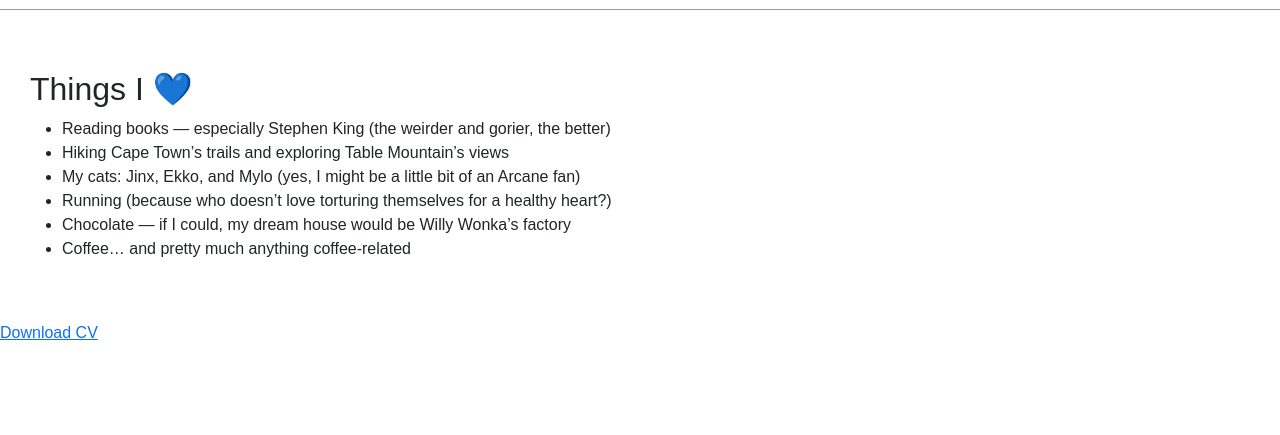
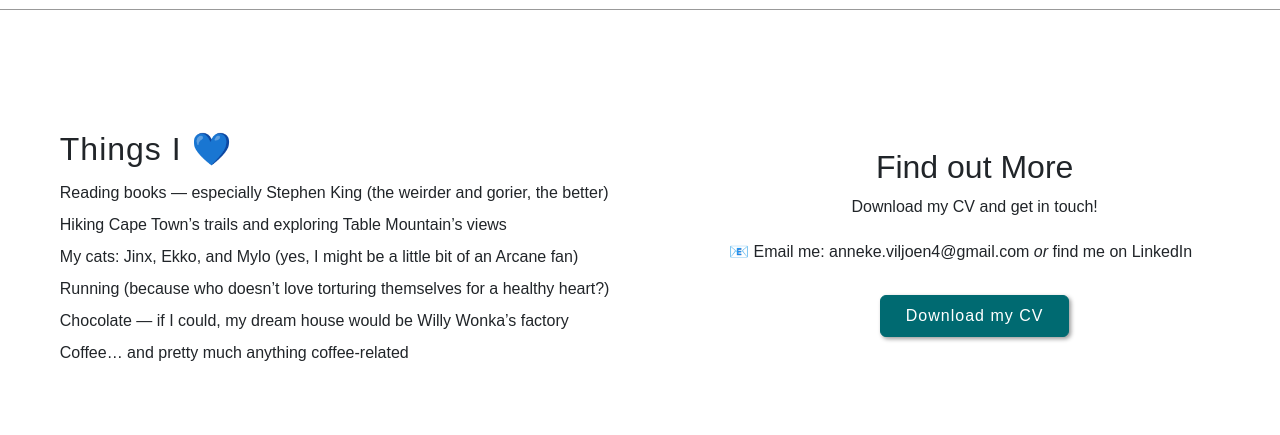
Before and after one commit to anneke44/my-profile-anneke-viljoen, a React (Create React App) app: page /About in a window 1280 px wide. Shown: the part 885-1320 px from the top of the page. Built offline with nearby package versions, Linux system fonts and the light colour scheme.

Commit message:
Adding components and smoothing styling

```diff
--- a/src/About.css
+++ b/src/About.css
@@ -1,5 +1,5 @@
 .About {
-  margin: 0px auto 200px;
+  margin: 0px auto 100px;
   max-width: 100%;
 }
 .about-container {
@@ -28,3 +28,9 @@
   opacity: 0.9;
   letter-spacing: 1px;
 }
+.about-section-CV {
+  display: flex;
+  justify-content: space-around;
+  margin: 120px auto;
+  align-items: center;
+}
--- a/src/About.js
+++ b/src/About.js
@@ -1,9 +1,9 @@
 import React from "react";
-import MyPDF from "./Anneke Viljoen CV 2025.pdf";
 import "./About.css";
 import AnnekeSide from "./assets/anneke-nb-side3.png";
 import AboutImages from "./AboutImages";
 import AboutFacts from "./AboutFacts";
+import AboutCV from "./AboutCV";
 
 export default function About() {
   return (
@@ -48,10 +48,10 @@ export default function About() {
         </div>
       </div>
       <AboutImages />
-      <AboutFacts />
-      <a href={MyPDF} download={MyPDF}>
-        Download CV
-      </a>
+      <div className="about-section-CV">
+        <AboutFacts />
+        <AboutCV />
+      </div>
     </div>
   );
 }
--- /dev/null
+++ b/src/AboutCV.css
@@ -0,0 +1,26 @@
+.AboutCV {
+  text-align: center;
+}
+#launch-button {
+  margin: 30px auto;
+  padding: 8px 25px;
+  border: 1px solid #006a71;
+  background-color: #006a71;
+  box-shadow: 2px 2px 4px rgba(0, 0, 0, 0.4);
+  color: #ffff;
+  letter-spacing: 1px;
+  transition: all 100ms ease-in-out;
+}
+#launch-button:hover {
+  border: 1px solid #48a6a7;
+  background-color: #48a6a7;
+}
+.link-icon {
+  color: #006a71;
+  font-size: 20px;
+  text-decoration: none;
+  margin: 4px;
+}
+.link-icon:hover {
+  color: #48a6a7;
+}
--- /dev/null
+++ b/src/AboutCV.js
@@ -0,0 +1,29 @@
+import React from "react";
+import MyPDF from "./Anneke Viljoen CV 2025.pdf";
+
+import "./AboutCV.css";
+
+export default function AboutCV() {
+  return (
+    <div className="AboutCV">
+      <h2>Find out More</h2>
+      <p>Download my CV and get in touch!</p>
+      <div>
+        📧 Email me: anneke.viljoen4@gmail.com <em>or</em> find me on LinkedIn
+        <a
+          href="https://www.linkedin.com/in/anneke-viljoen4/"
+          target="_blank"
+          rel="noreferrer"
+          className="link-icon"
+        >
+          <i className="devicon-linkedin-plain"></i>
+        </a>
+      </div>
+      <a href={MyPDF} download={MyPDF}>
+        <button id="launch-button" className="btn btn-branding">
+          Download my CV
+        </button>
+      </a>
+    </div>
+  );
+}
--- a/src/AboutFacts.css
+++ b/src/AboutFacts.css
@@ -1,3 +1,10 @@
-.AboutFacts {
-  margin: 60px 30px;
+.AboutFacts ul {
+  list-style: none;
+  padding: 0;
 }
+.AboutFacts li {
+  line-height: 2;
+}
+.AboutFacts h2 {
+  letter-spacing: 1px;
+}
--- a/src/HomepageAbout.js
+++ b/src/HomepageAbout.js
@@ -8,11 +8,12 @@ export default function HomepageAbout() {
         <div className="card-body">
           <h5 className="card-title">About Me</h5>
           <p className="card-text">
-            I come from a background in hospitality, where I managed busy cafés
-            and learned how to create seamless, welcoming experiences for
-            people. Now, I bring that same people-first approach into web
-            development — building websites that are intuitive, engaging, and
-            human-centered.
+            I’m Anneke, a former hospitality manager turned web developer. After
+            ten years leading teams and solving problems in fast-paced coffee
+            shops, I discovered coding and found a passion for logic,
+            problem-solving, and building digital experiences. I bring strong
+            people skills, adaptability, and a customer-first mindset into my
+            tech journey.
           </p>
           <a
             id="button-link"
--- a/src/HomepageHero.css
+++ b/src/HomepageHero.css
@@ -17,7 +17,7 @@
   opacity: 0.8;
 }
 .image-container {
-  position: bottom;
+  position: relative;
   height: 520px;
   width: 400px;
   overflow: hidden;
@@ -27,12 +27,8 @@
   width: 100%;
   object-fit: cover;
 }
-
-.homepage-about {
-  margin-top: 60px;
-}
-.homepage-project {
-  margin-top: 40px;
+.homepage-components {
+  margin: 60px auto;
 }
 .homepage-tech {
   margin-top: 40px;
--- a/src/HomepageHero.js
+++ b/src/HomepageHero.js
@@ -31,13 +31,13 @@ export default function HomepageHero() {
           <div className="fade-overlay"></div>
         </div>
       </div>
-      <div className="container container-fluid">
-        <div className="row">
-          <div className="homepage-about col-8">
-            <HomepageAbout />
+      <div className="homepage-components container container-fluid">
+        <div className="row align-items-stretch" style={{ minHeight: "300px" }}>
+          <div className="homepage-about col d-flexw-100">
+            <HomepageAbout className="flex-fill" />
           </div>
-          <div className="homepage-project col-8">
-            <HomepageProject />
+          <div className="homepage-project col d-flexw-100">
+            <HomepageProject className="flex-fill" />
           </div>
           <div className="homepage-tech col-12 text-center">
             <HomepageTech />
--- a/src/HomepageProject.js
+++ b/src/HomepageProject.js
@@ -10,9 +10,17 @@ export default function HomepageProject() {
           <h5 className="card-title">Projects</h5>
           <div className="card-text ">
             <ul>
-              <li>Project One – A responsive website showcasing [X].</li>
-              <li>Project Two – A web app built with [Y].</li>
-              <li>Project Three – A design experiment exploring [Z].</li>
+              <li>
+                Dictionary App – A responsive website showcasing Search Engine &
+                API integration.
+              </li>
+              <li>
+                Weather App – A web app built with React, Bootstrap and Axios.
+              </li>
+              <li>
+                World Clock – A design experiment exploring JS Timing Events, JS
+                Date Formats, JS Time Zones.
+              </li>
             </ul>
           </div>
           <a
--- a/src/HomepageTech.js
+++ b/src/HomepageTech.js
@@ -5,7 +5,7 @@ import "./HomepageTech.css";
 export default function HomepageTech() {
   return (
     <div className="HomepageTech">
-      <div className="card">
+      <div className="card h-100">
         <div className="card-header">
           <h5>Tech Stack</h5>
         </div>
```
